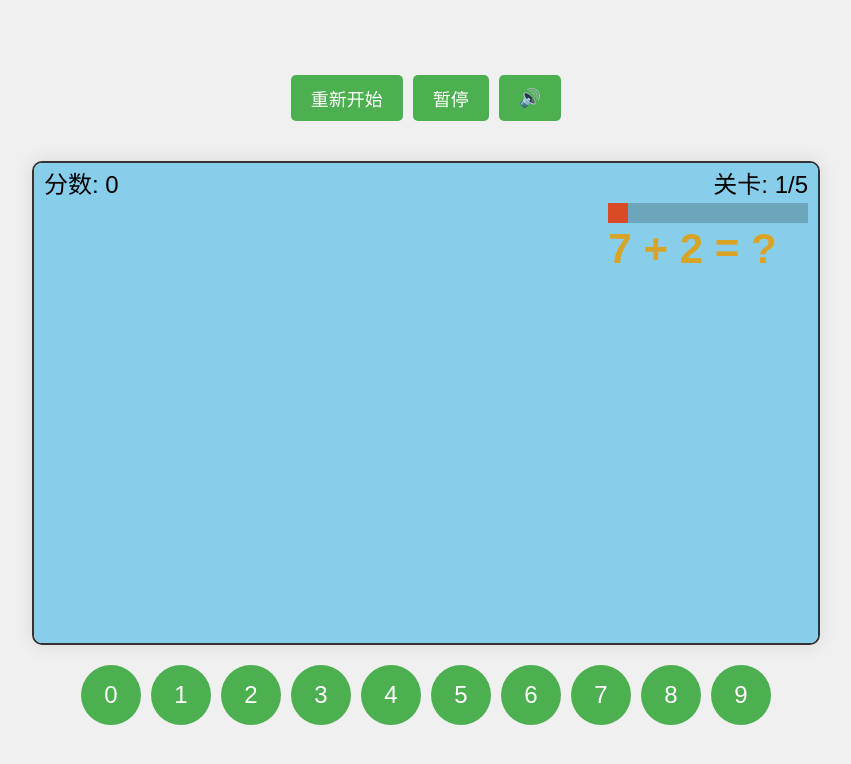
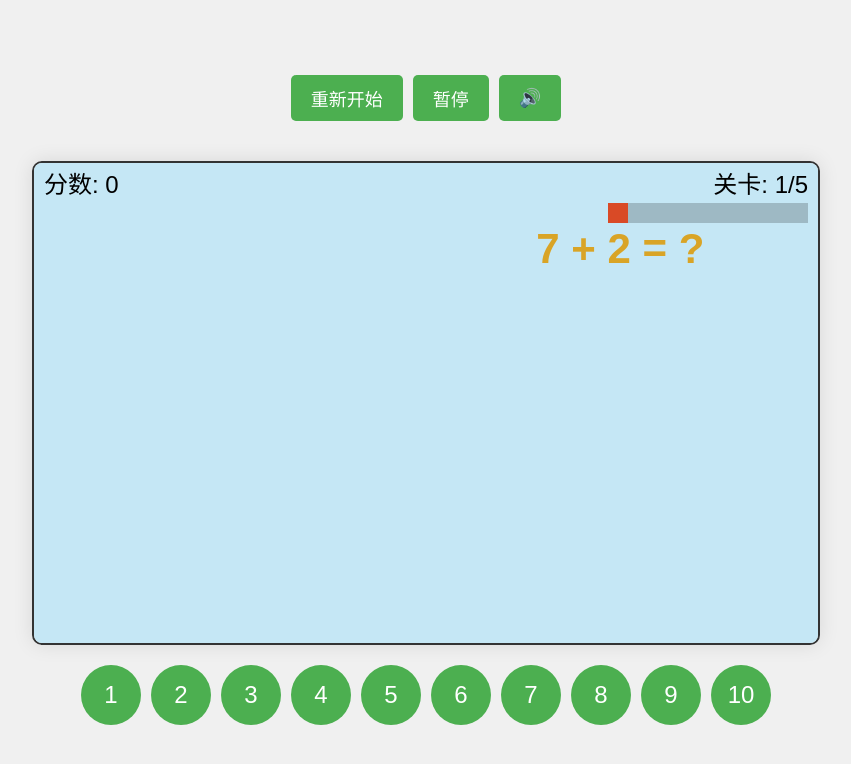
Before and after one commit to tinhour/number-game, a plain HTML site: page index.html in a window 1280 px wide. Both pictures are taken after a click on the button "开始游戏". Shown: the whole page, without its empty margins (214-1065 px from the left). Drawn offline with Linux system fonts and the light colour scheme.

Commit message:
答案增加10，去掉0

```diff
--- a/index.html
+++ b/index.html
@@ -15,7 +15,6 @@
         </div>
         <canvas id="gameCanvas"></canvas>
         <div class="number-buttons">
-            <button data-number="0">0</button>
             <button data-number="1">1</button>
             <button data-number="2">2</button>
             <button data-number="3">3</button>
@@ -25,6 +24,7 @@
             <button data-number="7">7</button>
             <button data-number="8">8</button>
             <button data-number="9">9</button>
+            <button data-number="10">10</button>
         </div>
     </div>
     <!-- 先加载音频管理器 -->
--- a/js/game.js
+++ b/js/game.js
@@ -105,13 +105,13 @@ class Game {
 
     // 显示开始屏幕
     showStartScreen() {
-        this.ctx.fillStyle = '#87CEEB';
+        this.ctx.fillStyle = '#c5e7f5';
         this.ctx.fillRect(0, 0, this.canvas.width, this.canvas.height);
 
         this.ctx.fillStyle = '#000';
         this.ctx.font = '48px Arial';
         this.ctx.textAlign = 'center';
-        this.ctx.fillText('数字消除游戏', this.canvas.width/2, this.canvas.height/2 - 50);
+        this.ctx.fillText('数学游戏', this.canvas.width/2, this.canvas.height/2 - 50);
         this.ctx.font = '24px Arial';
         this.ctx.fillText('手机需要横屏玩', this.canvas.width/2, this.canvas.height/2 + 50);
     }
@@ -140,14 +140,21 @@ class Game {
     // 生成新数字
     spawnNumber() {
         const size = Math.random() * (this.numberConfig.maxSize - this.numberConfig.minSize) + this.numberConfig.minSize;
-        const x = Math.random() * (this.canvas.width - size * 3); // 增加宽度以适应题目
 
-        // 生成加法题（结果在9��内）
+        // 计算题目文本的预计宽度（一个数字大约占用 size 的宽度，加号和等号各占 size）
+        const questionWidth = size * 5; // "1 + 1 = ?" 大约需要 5 个字符的宽度
+
+        // 确保 x 坐标在有效范围内
+        const minX = size; // 左边界留出一个字符宽度的空间
+        const maxX = this.canvas.width - questionWidth; // 右边界减去整个问题的宽度
+        const x = minX + Math.random() * (maxX - minX); // 在有效范围内随机生成 x 坐标
+
+        // 生成加法题（结果在10以内）
         let num1, num2;
         do {
-            num1 = Math.floor(Math.random() * 9) + 1;
-            num2 = Math.floor(Math.random() * 9) + 1;
-        } while (num1 + num2 > 9);
+            num1 = Math.floor(Math.random() * 9) + 1; // 1-9
+            num2 = Math.floor(Math.random() * 9) + 1; // 1-9
+        } while (num1 + num2 > 10);
 
         const number = {
             num1: num1,
@@ -201,7 +208,7 @@ class Game {
                     p.size *= 0.95;
                 });
 
-                // 移除消失的���子
+                // 移除消失的粒子
                 particles = particles.filter(p => p.life > 0);
 
                 return particles.length > 0;
@@ -228,7 +235,7 @@ class Game {
     // 绘制游戏
     draw() {
         // 清空画布
-        this.ctx.fillStyle = '#87CEEB';
+        this.ctx.fillStyle = '#c5e7f5';
         this.ctx.fillRect(0, 0, this.canvas.width, this.canvas.height);
 
         // 绘制加法题
```
